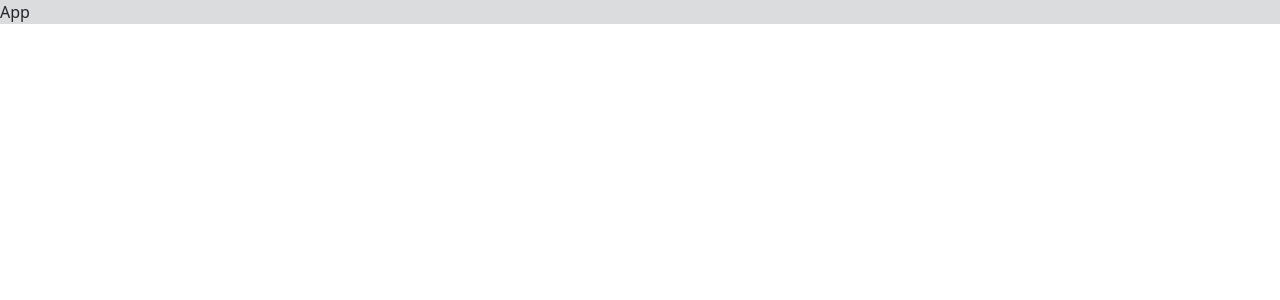
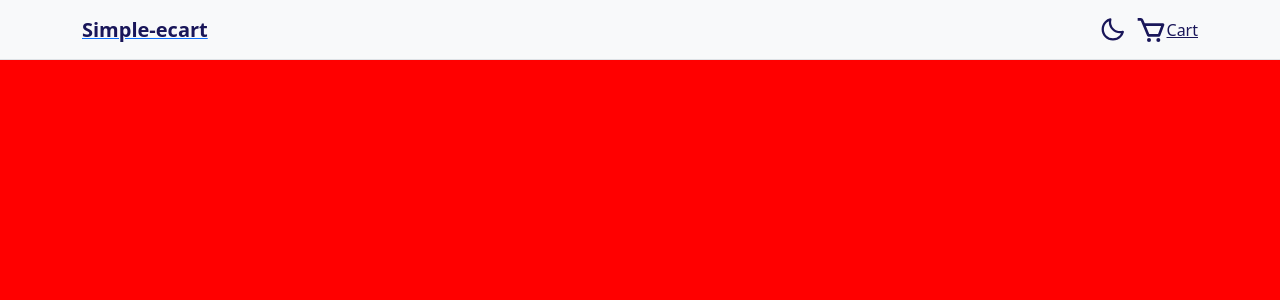
Before and after one commit to AndyTorr47/ecommerce-project, a React (Create React App) app: page / in a window 1280 px wide. Shown: the top 300 px of the page. Built offline with nearby package versions, Linux system fonts and the light colour scheme.

Commit message:
light theme and first few pages started

```diff
--- a/src/App.css
+++ b/src/App.css
@@ -36,5 +36,5 @@
 }
 
 .text-light-primary {
-  background-color: #191659 !important;
+  color: #191659 !important;
 }
--- a/src/App.js
+++ b/src/App.js
@@ -2,10 +2,27 @@ import React from "react";
 import "./App.css";
 import "bootstrap/dist/css/bootstrap.min.css";
 import { useThemeHook } from "./GlobalComponents/ThemeProvider";
+import Header from "./components/Header";
+import { Router } from "@reach/router";
+
+//Pages
+import Home from "./Pages/Home";
+import Cart from "./Pages/Cart";
 
 function App() {
   const [theme] = useThemeHook();
-  return <main className={theme ? "bg-black" : "bg-light-2"}>App</main>;
+  return (
+    <main
+      className={theme ? "bg-black" : "bg-light-2"}
+      style={{ height: "100vh", overflowY: "auto" }}
+    >
+      <Header />
+      <Router>
+        <Home path="/" />
+        <Cart path="/cart" />
+      </Router>
+    </main>
+  );
 }
 
 export default App;
--- /dev/null
+++ b/src/Pages/Cart.js
@@ -0,0 +1,11 @@
+import React from "react";
+
+const Cart = () => {
+  return (
+    <div style={{ height: "100vh", width: "100%", background: "green" }}>
+      Cart page
+    </div>
+  );
+};
+
+export default Cart;
--- /dev/null
+++ b/src/Pages/Home.js
@@ -0,0 +1,11 @@
+import React from "react";
+
+const Home = () => {
+  return (
+    <div style={{ height: "100vh", width: "100%", background: "red" }}>
+      Home Page
+    </div>
+  );
+};
+
+export default Home;
--- /dev/null
+++ b/src/components/Header.js
@@ -0,0 +1,69 @@
+import React, { useContext, useState, useEffect } from "react";
+import { Container, Navbar, Nav } from "react-bootstrap";
+import { ThemeContext } from "../GlobalComponents/ThemeProvider";
+import { BiSun, BiMoon, BiCart } from "react-icons/bi";
+import { Link } from "@reach/router";
+import { useCart } from "react-use-cart";
+
+const Header = () => {
+  const { theme, setThemeMode } = useContext(ThemeContext);
+  const [darkMode, setDarkMode] = useState(theme);
+
+  useEffect(() => {
+    setThemeMode(darkMode);
+  }, [darkMode]);
+
+  const { isEmpty, totalItems } = useCart();
+
+  return (
+    <Navbar
+      collapseOnSelect
+      expand="md"
+      variant={darkMode ? "dark" : "light"}
+      className={
+        darkMode ? "bg-light-black border bottom" : "bg-light border-bottom"
+      }
+      style={{ width: "100%", position: "fixed", zIndex: 100 }}
+    >
+      <Container>
+        <Link to="/">
+          <Navbar.Brand
+            className={darkMode ? "text-dark-primary" : "text-light-primary"}
+          >
+            <b>Simple-ecart</b>
+          </Navbar.Brand>
+        </Link>
+
+        <Navbar.Toggle aria-controls="basic-navbar-nav" />
+        <Navbar.Collapse id="basic-navbar-nav">
+          <Nav className="ms-auto">
+            <Nav.Link
+              className={darkMode ? "text-dark-primary" : "text-light-primary"}
+              onClick={() => setDarkMode(!darkMode)}
+            >
+              {darkMode ? <BiSun size="1.7rem" /> : <BiMoon size="1.7rem" />}
+            </Nav.Link>
+            <Link
+              to="/cart"
+              className={`${
+                darkMode ? "text-dark-primary" : "text-light-primary"
+              } d-flex align-items-center`}
+            >
+              <BiCart size="2rem" />
+              {!isEmpty && (
+                <span
+                  style={{ position: "relative", left: "-21px", top: "-18px" }}
+                >
+                  {totalItems}
+                </span>
+              )}
+              <span style={{ marginLeft: !isEmpty ? "-13px" : 0 }}>Cart</span>
+            </Link>
+          </Nav>
+        </Navbar.Collapse>
+      </Container>
+    </Navbar>
+  );
+};
+
+export default Header;
--- a/src/index.js
+++ b/src/index.js
@@ -4,14 +4,15 @@ import "./index.css";
 import App from "./App";
 import reportWebVitals from "./reportWebVitals";
 import { ThemeProvider } from "./GlobalComponents/ThemeProvider";
+import { render } from "react-dom";
 
-const root = ReactDOM.createRoot(document.getElementById("root"));
-root.render(
+render(
   <React.StrictMode>
     <ThemeProvider>
       <App />
     </ThemeProvider>
-  </React.StrictMode>
+  </React.StrictMode>,
+  document.getElementById("root")
 );
 
 // If you want to start measuring performance in your app, pass a function
```
